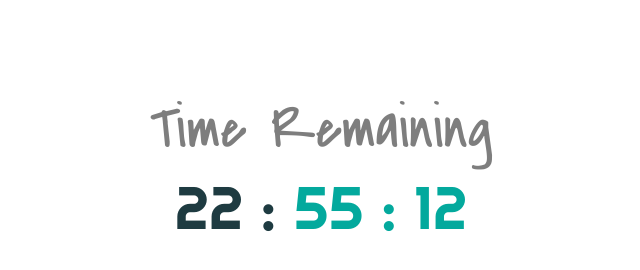
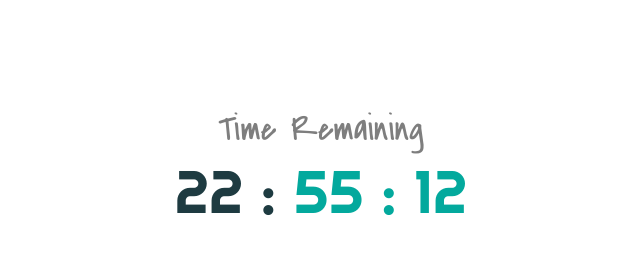
Before and after one commit to ishantgupta777/simple-timer, a plain HTML site: page index.html in a window 1280 px wide. Shown: the part 234-504 px from the top of the page, without its empty margins (319-959 px from the left). Drawn offline with Linux system fonts and the light colour scheme.

Commit message:
font color and size changed

```diff
--- a/index.html
+++ b/index.html
@@ -41,6 +41,7 @@
     color: black;
     opacity: .5;
     font-family: 'Covered By Your Grace', cursive;
+    font-size: 60%;
   }
 
   .logo {
```
